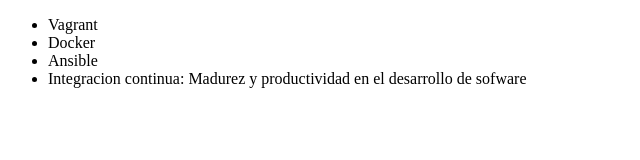
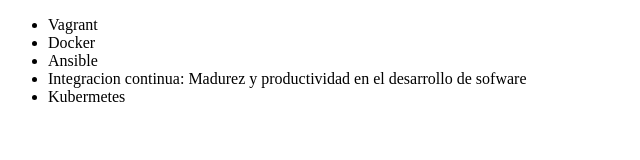
Before and after one commit to GunAyala12/Gunnar-git, a plain HTML site: page index.html in a window 1280 px wide. Shown: the whole page, without its empty margins (0-640 px from the left). Drawn offline with Linux system fonts and the light colour scheme.

Commit message:
Agregando curso de Kubernets

```diff
--- a/index.html
+++ b/index.html
@@ -10,6 +10,7 @@
          <li> Docker </li>
          <li> Ansible </li>
          <li> Integracion continua: Madurez y productividad en el desarrollo de sofware</li>
+         <li>Kubermetes</li>
      </ul>
 </body>
 </html>
```
